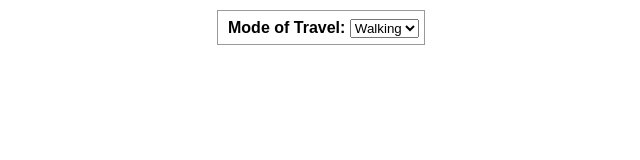
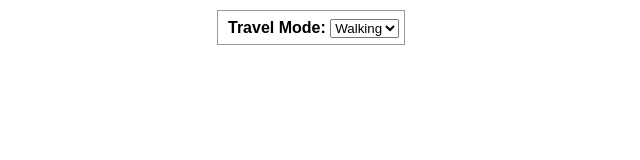
Before and after one commit to Khaleed/google-maps-api, a website: page public/index.html in a window 1280 px wide. Shown: the full height of the page, 167-807 px from the left. Drawn offline with Linux system fonts and the light colour scheme; some packages are replaced by stand-ins of ours.

Commit message:
Rename travel menu

```diff
--- a/public/index.html
+++ b/public/index.html
@@ -8,7 +8,7 @@
     </head>
     <body>
         <div id="travel-menu">
-            <b>Mode of Travel: </b>
+            <b>Travel Mode: </b>
             <select id="mode">
                 <option value="WALKING">Walking</option>
                 <option value="DRIVING">Driving</option>
```
